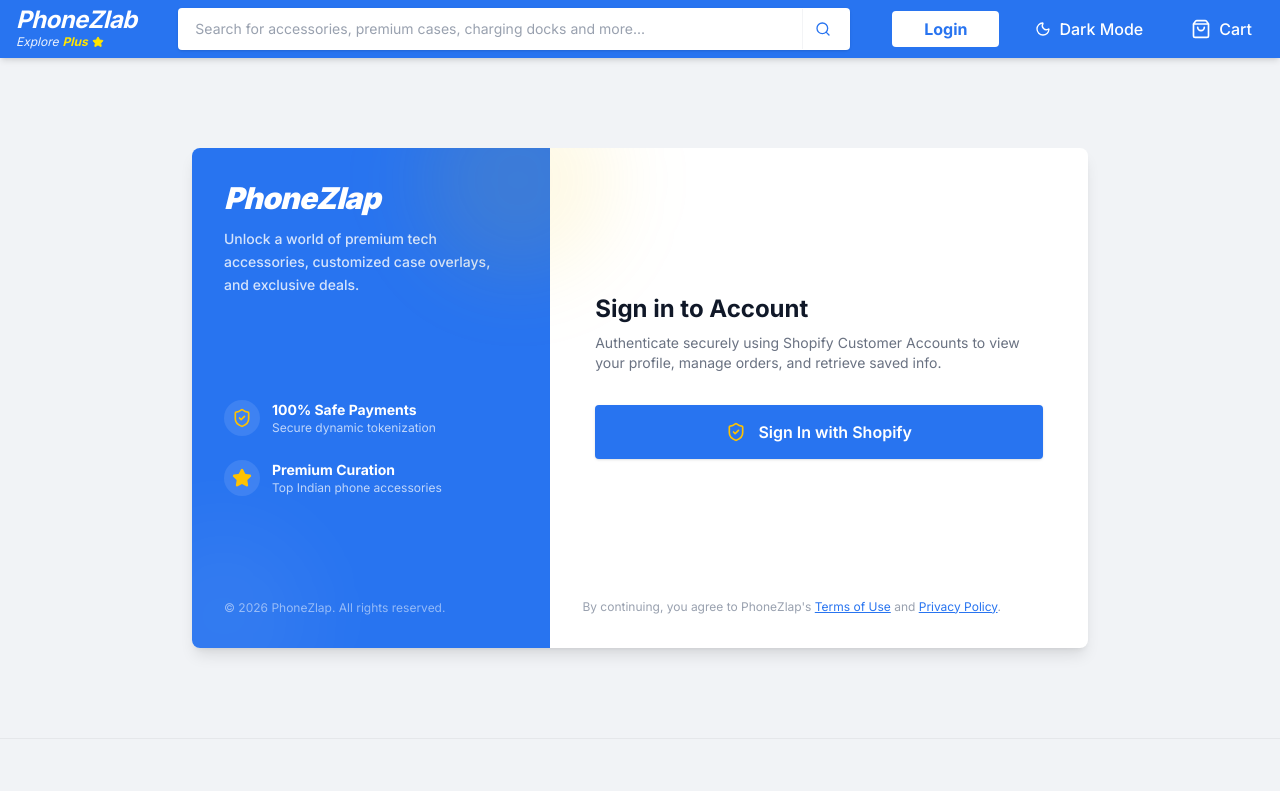
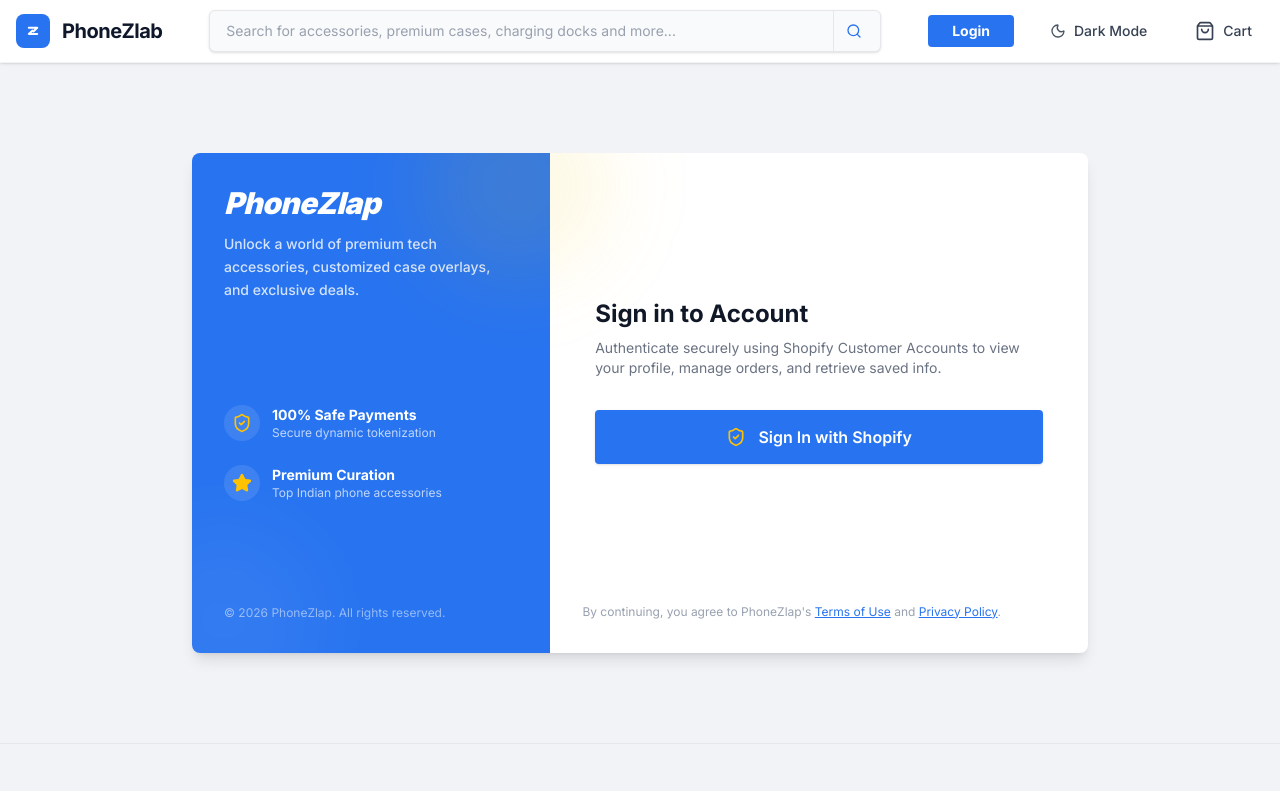
Before and after one commit to Kriniirom/PhoneZlab, a Next.js app: page /login in a window 1280 px wide. Shown: the top 791 px of the page. Built offline with nearby package versions, Linux system fonts and the light colour scheme; what @shopify/storefront-api-client would draw is missing.

Commit message:
logo-brand-redesign-navbar

```diff
--- a/src/features/layout/Navbar.tsx
+++ b/src/features/layout/Navbar.tsx
@@ -184,39 +184,41 @@
   };
 
   return (
-    <header className="sticky top-0 left-0 right-0 z-50 bg-[#2874f0] shadow-md">
-      <div className="max-w-7xl mx-auto px-4 py-2 flex flex-col md:flex-row md:items-center justify-between gap-3">
+    <header className="sticky top-0 left-0 right-0 z-50 bg-white dark:bg-slate-900 border-b border-gray-100 dark:border-slate-800 shadow-sm transition-colors">
+      <div className="max-w-7xl mx-auto px-4 py-2.5 flex flex-col md:flex-row md:items-center justify-between gap-3">
 
         {/* Top Row on Mobile, Left Side on Desktop */}
         <div className="flex items-center justify-between md:w-auto">
-          <Link href="/" className="flex flex-col">
-            <span className="text-white text-2xl font-bold italic tracking-tight leading-none">PhoneZlab</span>
-            <span className="text-white/90 text-xs italic flex items-center gap-1 mt-0.5">
-              Explore <span className="text-[#ffe500] font-bold">Plus</span>
-              <Star className="w-3 h-3 text-[#ffe500] fill-[#ffe500]" />
-            </span>
+          <Link href="/" className="flex items-center gap-3 select-none group">
+            <div className="w-8.5 h-8.5 rounded-lg bg-[#2874f0] flex items-center justify-center flex-shrink-0 transition-transform group-hover:scale-[1.03]">
+              <svg viewBox="0 0 24 24" fill="none" className="w-5 h-5 text-white stroke-white" strokeWidth="2.5" strokeLinecap="round" strokeLinejoin="round">
+                <path d="M7 8h10l-4.5 4.5" />
+                <path d="M11.5 11.5l-4.5 4H17" />
+              </svg>
+            </div>
+            <span className="text-slate-900 dark:text-white text-xl font-bold tracking-tight">PhoneZlab</span>
           </Link>
 
           {/* Mobile Right Actions */}
-          <div className="flex md:hidden items-center gap-4 text-white">
-            <Link href={isLoggedIn ? "/profile" : "/login"} className="p-1">
+          <div className="flex md:hidden items-center gap-4 text-gray-700 dark:text-gray-200">
+            <Link href={isLoggedIn ? "/profile" : "/login"} className="p-1 hover:bg-gray-100 dark:hover:bg-slate-850 rounded-full transition-colors">
               <User className="w-5 h-5" />
             </Link>
             <button
               onClick={toggleTheme}
-              className="p-1 hover:bg-white/10 dark:hover:bg-white/5 rounded-full transition-colors focus:outline-none focus:ring-2 focus:ring-white/20 cursor-pointer"
+              className="p-1 hover:bg-gray-100 dark:hover:bg-slate-850 rounded-full transition-colors focus:outline-none cursor-pointer"
               aria-label={theme === "light" ? "Switch to dark mode" : "Switch to light mode"}
             >
               {theme === "light" ? (
-                <Moon className="w-5 h-5 text-white" />
+                <Moon className="w-5 h-5" />
               ) : (
-                <Sun className="w-5 h-5 text-white" />
+                <Sun className="w-5 h-5" />
               )}
             </button>
-            <Link href="/cart" className="p-1 relative">
+            <Link href="/cart" className="p-1 relative hover:bg-gray-100 dark:hover:bg-slate-850 rounded-full transition-colors">
               <ShoppingBag className="w-5 h-5" />
               {cartCount !== null && cartCount > 0 && (
-                <span className="absolute -top-1 -right-1 bg-red-500 text-white text-[8px] font-bold w-4 h-4 rounded-full flex items-center justify-center border border-[#2874f0]">
+                <span className="absolute -top-1 -right-1 bg-[#2874f0] text-white text-[8px] font-bold w-4 h-4 rounded-full flex items-center justify-center border border-white dark:border-slate-900">
                   {cartCount}
                 </span>
               )}
@@ -227,7 +229,7 @@
         {/* Search Bar - Full Width on Mobile, Middle on Desktop */}
         <div className="flex-1 max-w-2xl w-full">
           <div ref={searchRef} className="relative w-full">
-            <form onSubmit={handleSearch} className="relative flex items-center bg-white rounded shadow-sm overflow-hidden border border-transparent focus-within:border-gray-300 focus-within:ring-2 focus-within:ring-white/25 transition-all">
+            <form onSubmit={handleSearch} className="relative flex items-center bg-gray-50 dark:bg-slate-800/80 rounded-md shadow-sm overflow-hidden border border-gray-200 dark:border-slate-700 focus-within:border-[#2874f0] focus-within:bg-white dark:focus-within:bg-slate-900 transition-all">
               <input
                 type="text"
                 value={query}
@@ -242,7 +244,7 @@
                 }}
                 onKeyDown={handleKeyDown}
                 placeholder="Search for accessories, premium cases, charging docks and more..."
-                className="w-full bg-transparent text-black py-2.5 pl-4 pr-12 focus:outline-none text-sm placeholder:text-gray-400 truncate"
+                className="w-full bg-transparent text-slate-900 dark:text-white py-2.5 pl-4 pr-12 focus:outline-none text-sm placeholder:text-gray-400 dark:placeholder:text-gray-500 truncate"
               />
 
               {/* Right container: Loading spinner or search button */}
@@ -252,7 +254,7 @@
                 )}
                 <button
                   type="submit"
-                  className="h-full px-3 text-[#2874f0] hover:bg-gray-50 active:bg-gray-100 transition-colors border-l border-gray-100 flex items-center justify-center cursor-pointer"
+                  className="h-full px-3 text-[#2874f0] dark:text-[#3b82f6] hover:bg-gray-150 dark:hover:bg-slate-700 transition-colors border-l border-gray-200 dark:border-slate-750 flex items-center justify-center cursor-pointer"
                   aria-label="Submit search"
                 >
                   <Search className="w-4 h-4 font-bold" />
@@ -363,10 +365,10 @@
         </div>
 
         {/* Desktop Right Actions */}
-        <div className="hidden md:flex items-center gap-6 text-white font-medium">
+        <div className="hidden md:flex items-center gap-6 text-gray-700 dark:text-gray-200 font-medium text-sm">
           {isLoggedIn ? (
             <>
-              <Link href="/profile" className="hover:bg-white/10 px-4 py-1.5 rounded transition-all flex items-center gap-2">
+              <Link href="/profile" className="hover:bg-gray-105 dark:hover:bg-slate-800 px-4 py-1.5 rounded transition-all flex items-center gap-2">
                 <User className="w-4 h-4" />
                 <span>Profile</span>
               </Link>
@@ -378,32 +380,32 @@
               </button>
             </>
           ) : (
-            <Link href="/login" className="bg-white text-[#2874f0] px-8 py-1.5 font-bold rounded-sm hover:bg-gray-50 transition-colors">
+            <Link href="/login" className="bg-[#2874f0] hover:bg-[#1a5ec7] text-white px-6 py-1.5 font-bold rounded-sm transition-colors dark:bg-slate-850 dark:hover:bg-slate-800 dark:text-white text-center">
               Login
             </Link>
           )}
           <button
             onClick={toggleTheme}
-            className="flex items-center gap-2 hover:bg-white/10 px-3 py-1.5 rounded transition-all focus:outline-none focus:ring-2 focus:ring-white/20 cursor-pointer"
+            className="flex items-center gap-2 hover:bg-gray-100 dark:hover:bg-slate-800 px-3 py-1.5 rounded transition-all focus:outline-none cursor-pointer"
             aria-label={theme === "light" ? "Switch to dark mode" : "Switch to light mode"}
           >
             {theme === "light" ? (
               <>
-                <Moon className="w-4 h-4 text-white" />
+                <Moon className="w-4 h-4 text-gray-600" />
                 <span>Dark Mode</span>
               </>
             ) : (
               <>
-                <Sun className="w-4 h-4 text-white animate-pulse" />
+                <Sun className="w-4 h-4 text-amber-500 animate-pulse" />
                 <span>Light Mode</span>
               </>
             )}
           </button>
-          <Link href="/cart" className="flex items-center gap-2 hover:bg-white/10 px-3 py-1 rounded transition-colors relative">
+          <Link href="/cart" className="flex items-center gap-2 hover:bg-gray-100 dark:hover:bg-slate-800 px-3 py-1.5 rounded transition-colors relative">
             <div className="relative">
               <ShoppingBag className="w-5 h-5" />
               {cartCount !== null && cartCount > 0 && (
-                <span className="absolute -top-1.5 -right-1.5 bg-red-500 text-white text-[8px] font-bold w-4 h-4 rounded-full flex items-center justify-center border border-[#2874f0]">
+                <span className="absolute -top-1.5 -right-1.5 bg-[#2874f0] text-white text-[8px] font-bold w-4.5 h-4.5 rounded-full flex items-center justify-center border border-white dark:border-slate-900">
                   {cartCount}
                 </span>
               )}
```
